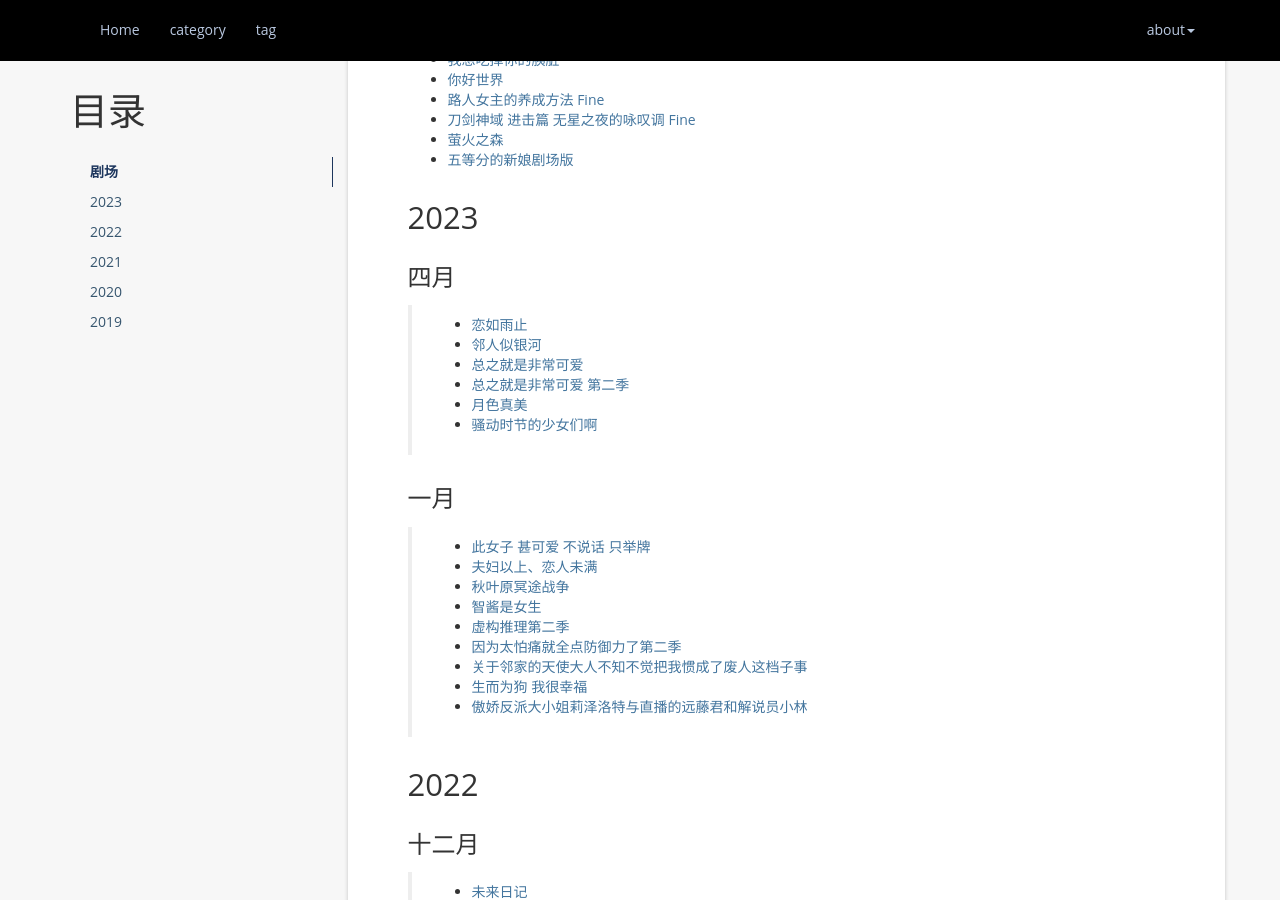
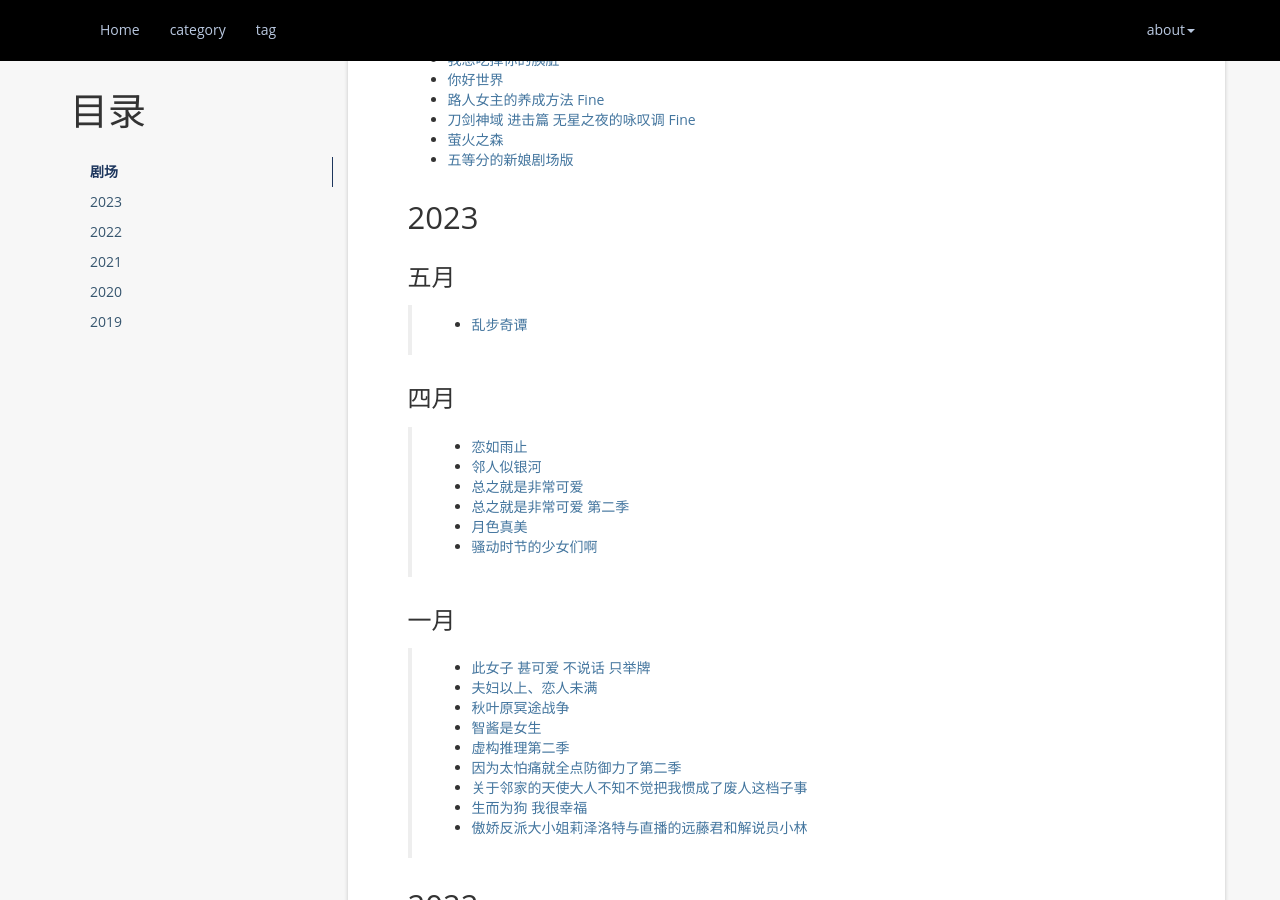
Before and after one commit to atgtahub/atgtahub.github.io, a Jekyll site: the page built from about/bangumi.md, in a window 1280 px wide and 900 px high, scrolled down 584 px. Built offline with Jekyll 4.4.1, drawn with Linux system fonts in a browser that asks for light colours; a script that is not in the unit is left out; comment, search, counter and statistics services are not loaded.

Commit message:
refactor(about): bangumi.md

```diff
--- a/about/bangumi.md
+++ b/about/bangumi.md
@@ -25,6 +25,11 @@ permalink: /bangumi
 + <a href="https://www.yhdmp.cc/showp/22157.html" target="_blank">五等分的新娘剧场版</a>
 
 ## 2023
+
+
+### 五月
+
+> + <a href="https://www.agemys.vip/play/20150047" target="_blank">乱步奇谭</a>
 
 ### 四月
 
```
Also changed, not shown: _posts/linux/lerning/2023-05-03-linux-lerning-01.md (+1 -1 lines).
